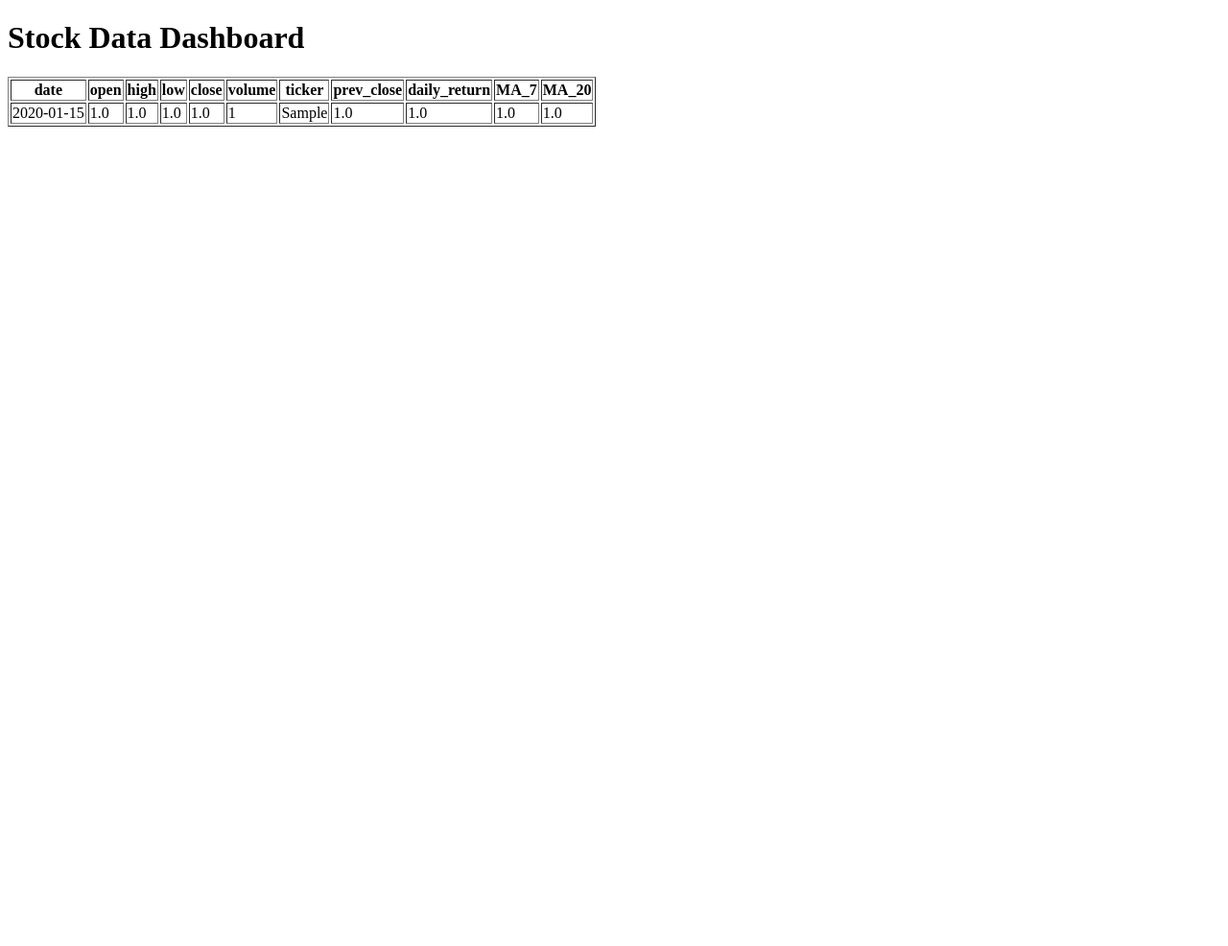
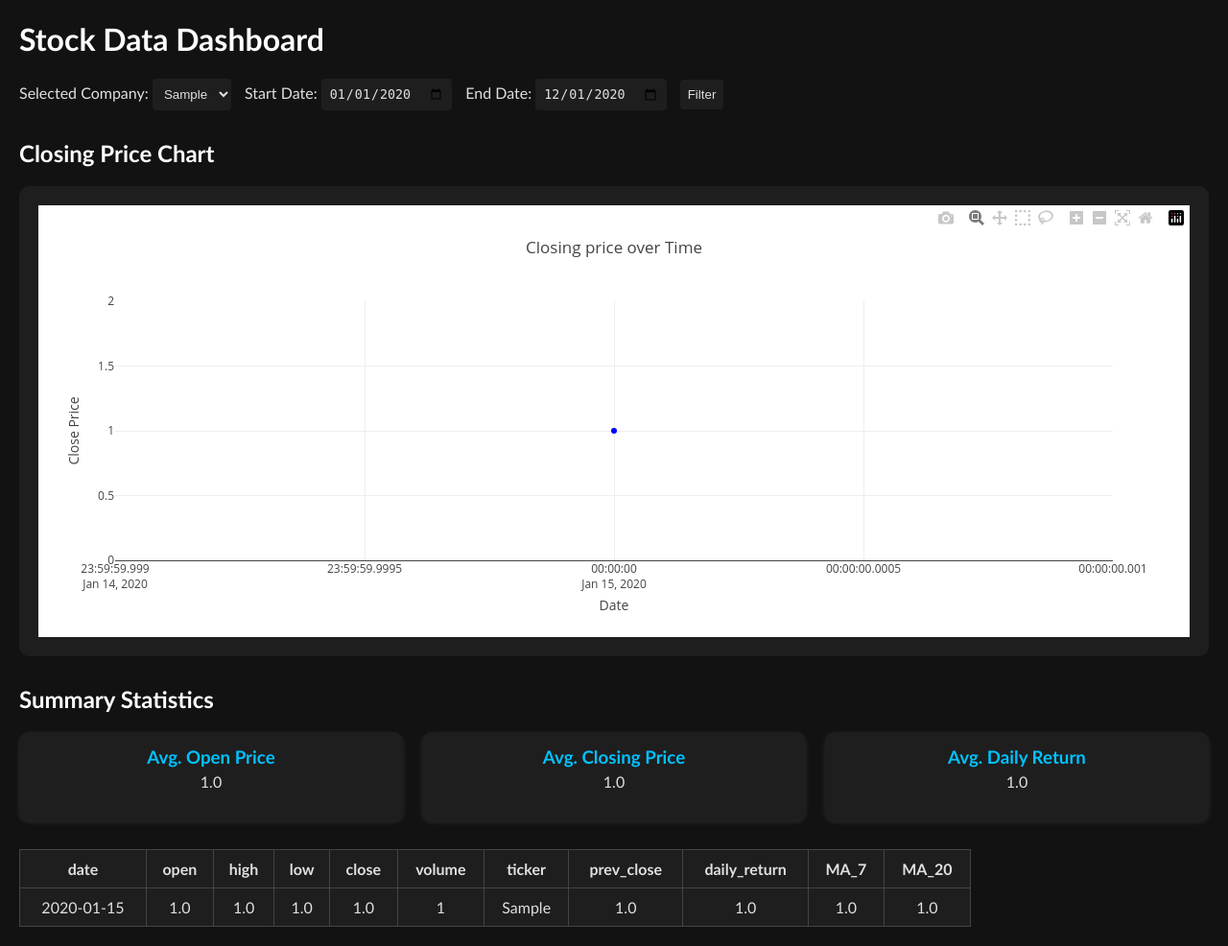
Before and after one commit to Hasan-Mustafa8901/stock-pipeline, a Flask app: page / in a window 1280 px wide. Shown: the whole page at 96% size. Before the commit the page ends 132 px from the top, so only its background shows below. Run offline with Flask 3, Linux system fonts and the light colour scheme; tables that the repository leaves empty hold one stand-in row (values such as "Sample post"); some libraries are stand-ins or nearby versions.

Commit message:
Added filtering, charts and some styling to Flask app

```diff
--- a/app/app.py
+++ b/app/app.py
@@ -1,4 +1,4 @@
-from flask import Flask, render_template
+from flask import Flask, render_template, request
 import mysql.connector
 
 app = Flask(__name__)
@@ -12,14 +12,57 @@ db = mysql.connector.connect(
     database = 'stockDB'
 )
 
-@app.route('/')
+@app.route('/', methods=['GET'])
 def index():
     cursor = db.cursor()
-    cursor.execute('SELECT * FROM stocksdata LIMIT 5;')
+
+    # Get distinct tickers for dropdown
+    cursor.execute('SELECT DISTINCT ticker FROM stocksdata;')
+    tickers = [row[0] for row in cursor.fetchall()]
+
+
+    # Get user selection from query params
+    selected_ticker = request.args.get('ticker', tickers[0]) # Default to first ticker
+    start_date = request.args.get('start_date','2020-01-01')
+    end_date = request.args.get('end_date','2020-12-01')
+
+
+    # Fetch filtered data
+    query = """SELECT *
+            FROM stocksdata WHERE ticker = %s AND date BETWEEN %s and %s
+            ORDER BY date ASC
+            LIMIT 50;
+    """
+    cursor.execute(query,(selected_ticker,start_date,end_date))
     data = cursor.fetchall()
     columns = [desc[0] for desc in cursor.description]
 
-    return render_template('home.html',data=data,columns=columns)
+    # Extract chart data from
+    chart_dates = [row[0].strftime('%Y-%m-%d') for row in data] # row[0] = date
+    chart_close = [row[4] for row in data] # row[4] = close price
+
+    ## Summary Statistics Query
+    stats_query = '''
+            SELECT
+                AVG(open) as avg_open,
+                AVG(close) as avg_close,
+                AVG(daily_return) as avg_daily_return
+            FROM stocksdata
+            WHERE ticker= %s AND date BETWEEN %s AND %s;
+    '''
+    cursor.execute(stats_query, (selected_ticker,start_date,end_date))
+    stats = cursor.fetchone()
+
+    return render_template('home.html',
+                           data=data,
+                           columns=columns,
+                           tickers=tickers,
+                           selected = selected_ticker,
+                           start_date=start_date,
+                           end_date=end_date,
+                           stats = stats,
+                           chart_dates=chart_dates,
+                           chart_close=chart_close)
 
 if __name__ == '__main__':
     app.run(debug=True)
--- a/app/templates/home.html
+++ b/app/templates/home.html
@@ -4,9 +4,129 @@
     <meta charset="UTF-8">
     <meta name="viewport" content="width=device-width, initial-scale=1.0">
     <title>Stock Data Dashboard</title>
+    <style>
+        body {
+            background-color: #121212;
+            color: #e0e0e0;
+            font-family: 'Trebuchet MS', sans-serif;
+            margin: 20px;
+        }
+        h1, h2 {
+            color: #ffffff;
+        }
+        form {
+            margin-bottom: 20px;
+        }
+        select, input[type="date"], input[type="submit"] {
+            padding: 8px;
+            margin: 0 10px 10px 0;
+            border: none;
+            border-radius: 4px;
+            background-color: #1e1e1e;
+            color: #e0e0e0;
+        }
+        table {
+            width: 80%;
+            border-collapse: collapse;
+            margin-top:20px;
+            background-color: #1e1e1e;
+        }
+        th, td {
+            border: 1px solid #444;
+            padding: 10px;
+            text-align: center;
+        }
+        #chart {
+            padding: 20px;
+            background-color: #1e1e1e;
+            border-radius:10px;
+            margin-bottom: 30px;
+        }
+        .stats-cards {
+            display: flex;
+            gap: 20px;
+            margin-bottom: 30px;
+        }
+        .card {
+            background-color: #1e1e1e;
+            padding: 15px 25px;
+            border-radius: 10px;
+            box-shadow: 0 2px 5px rgba(255,255,255,0.1);
+            flex:1;
+            text-align: center;
+        }
+        .card h3 {
+            margin: 0;
+            color: #00c2ff;
+        }
+        .card p {
+            font-size: 1.5 rem;
+            margin-top: 5px;
+        }
+    </style>
 </head>
+
 <body>
-    <h1>Stock Data Dashboard</h1>
+    <header>
+        <h1> Stock Data Dashboard</h1>
+    </header>
+    <form method="GET">
+        <label for="ticker">Selected Company:</label>
+        <select name="ticker" id="ticker" onchange="this.form.submit()">
+            {% for t in tickers %}
+            <option value="{{ t }}" {% if t==selected %}selected{% endif %}>{{t}}</option>
+            {% endfor %}
+        </select>
+        <label for="start_date">Start Date:</label>
+        <input type="date" name="start_date" value="{{ start_date }}">
+
+        <label for="end_date">End Date:</label>
+        <input type="date" name="end_date" value="{{ end_date }}">
+
+        <input type="submit" value="Filter">
+    </form>
+
+    <h2>Closing Price Chart</h2>
+    <div id="chart"></div>
+        <!-- Plotly.js via CDN -->
+    <script src = "https://cdn.plot.ly/plotly-latest.min.js"></script>
+    <script>
+        const chartDate = JSON.parse('{{ chart_dates | tojson | safe }}');
+        const chartClose = JSON.parse('{{ chart_close | tojson | safe }}');
+        const ChartData = [{
+            x: chartDate,
+            y:chartClose,
+            type: 'scatter',
+            mode: 'lines+markers',
+            marker: { color: 'blue' },
+            name: 'Close Price'
+        }];
+
+        const layout = {
+            title: 'Closing price over Time',
+            xaxis: { title: 'Date'},
+            yaxis: { title: 'Close Price'}
+        };
+
+        Plotly.newPlot('chart', ChartData, layout);
+    </script>
+
+    <h2>Summary Statistics</h2>
+    <div class="stats-cards">
+        <div class="card">
+            <h3>Avg. Open Price</h3>
+            <p>{{ stats[0] | round(2) }}</p>
+        </div>
+        <div class="card">
+            <h3>Avg. Closing Price</h3>
+            <p>{{ stats[1] | round(2) }}</p>
+        </div>
+        <div class="card">
+            <h3>Avg. Daily Return</h3>
+            <p>{{ stats[2] | round(4) }}</p>
+        </div>
+    </div>
+
     <table border="1">
         <tr>
             {% for col in columns %}
@@ -22,5 +142,6 @@
         {% endfor %}
     </table>
 
+
 </body>
 </html>
```
